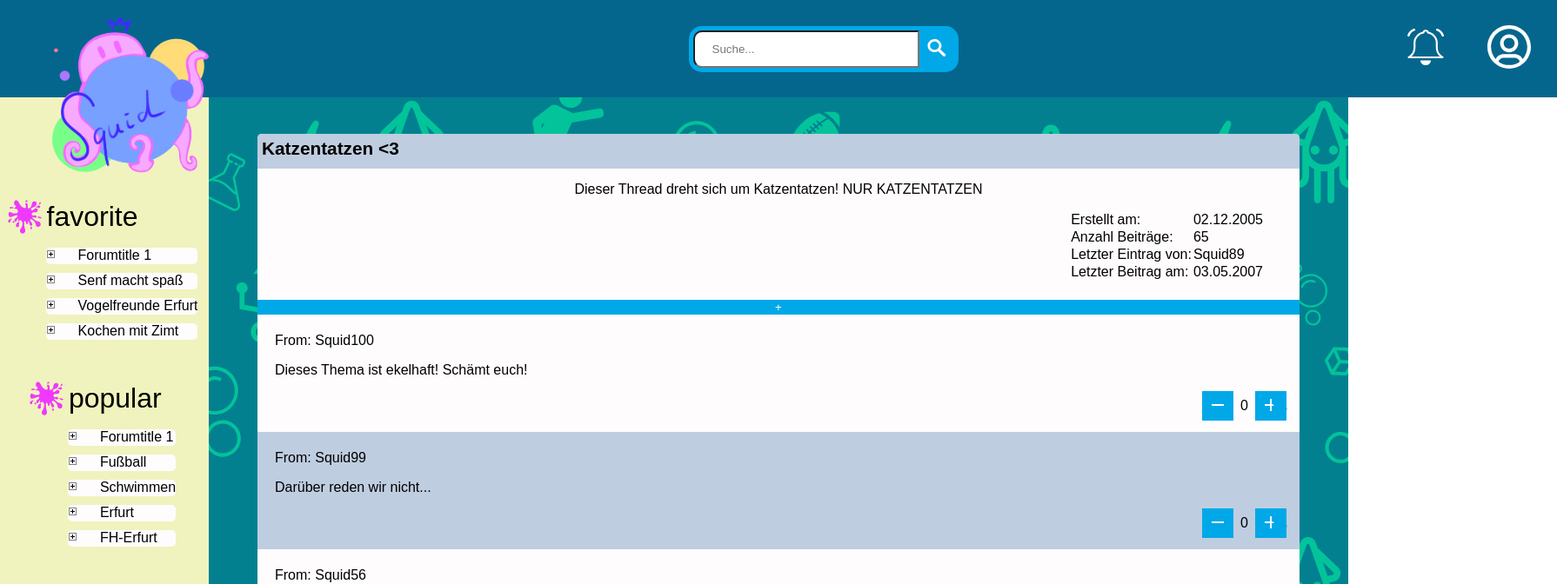
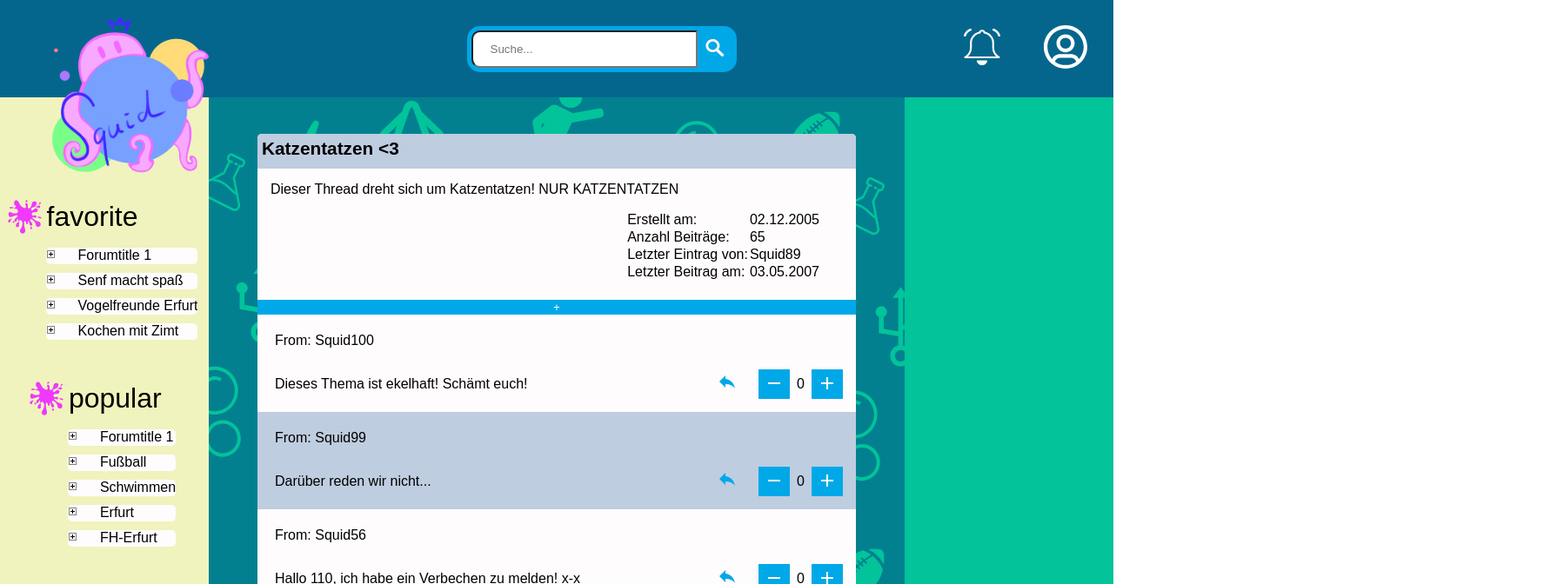
Before and after one commit to Avartos/Webaufbau, a React (Create React App) app: page /contributions/1 in a window 1280 px wide. Shown: the top 672 px of the page at 87% size, 1790 px wide, since content can reach past the window. Built offline with nearby package versions, Linux system fonts and the light colour scheme.

Commit message:
.scss angepasst

```diff
--- a/src/assets/css/_contributions.scss
+++ b/src/assets/css/_contributions.scss
@@ -15,6 +15,9 @@
     padding: 5px;
     margin: 5px;
     display: flex;
+    margin-top: -55px;
+    margin-left: 930px
+
 }
 
 .newContributionForm {
@@ -24,7 +27,7 @@
         margin: 5px;
         outline: none;
         resize: none;
-        width: 90%;
+        min-width: 95%;
         height: 7em;
         border: 1px solid #FF9838;
         border-radius: 10px;
@@ -54,6 +57,10 @@
         padding-right: 40px;
         padding-bottom: 10px;
     }
+
+    .body {
+        text-align: left;
+    }
 }
 
 .contributions {
@@ -62,17 +69,20 @@
 }
 
 .contribution {
+    position: relative;
     padding: 5px;
     padding-left: 20px;
     text-align: left;
+    display:flex;
+    flex-direction: column;
 }
 
 .contribution:nth-child(even){
     background-color: #BFCDE0;
 
     .replyButton {
-        @include basicButton($aCAnswerFontColor, $buttonColor, $aCHoverColor, $buttonPressedColor);
-        background-color: #BFCDE0;
+       // @include basicButton($aCAnswerFontColor, $buttonColor, $aCHoverColor, $buttonPressedColor);
+        background-color: #bfcde000;
     }
 
     .newContributionForm {
@@ -81,13 +91,19 @@
 }
 
 .replyButton {
-    @include basicButton($aCFontColor, $buttonColor, $aCHoverColor, $buttonPressedColor);
+    //@include basicButton($aCFontColor, $buttonColor, $aCHoverColor, $buttonPressedColor);
     border: none;
-    background-color: #FEFCFD;
+    position: absolute;
+    bottom: 5px;
+    right: 130px;
+    top: 45px;
+    background-color: #fefcfd00;
     color: $buttonColor;
-    display: flex;
-    margin-left: 1137px;
-    margin-bottom: 15px;
+    //display: flex;
+   // justify-content: flex-end;
+   // padding-right: 120px;
+    height: 40px;
+    padding-top: 20px;
 
 }
 
@@ -97,6 +113,7 @@
     display: flex;
     margin-top: -42px;
     margin-right: 10px;
+    justify-content: flex-end;
 
     p {
         margin: 8px;
@@ -108,3 +125,23 @@
     @include basicButton($aCFontColor, $buttonColor, $aCHoverColor, $buttonPressedColor);
     margin-right: 0;
 }
+
+.createArea{
+    display: flex;
+    flex-wrap: wrap;
+    justify-content: right;
+    margin: 0 auto 0 auto;
+
+
+}
+
+.buttonArea {
+    display: flex;
+    justify-content: flex-end;
+    padding-left: 990px;
+}
+
+.contibutionAllButtons {
+    display: flex;
+    justify-content: flex-end;
+}
--- a/src/components/contribution.jsx
+++ b/src/components/contribution.jsx
@@ -55,11 +55,9 @@ function Contribution({ contribution, isReply = false }) {
 
     return (
         <div className="contribution">
+
             <p className="header">From: {contribution.contributorSquid}</p>
             <p className="body">{contribution.contributionText}</p>
-            {!isReply && !reply && <button className="replyButton" onClick={() => setReply(true)}> <ReplyIcon /> </button>}
-            {!isReply && reply && <div><AddNewContributionForm /><button className="discardContribution" onClick={() => setReply(false)}>Verwerfen</button></div>}
-
             <div className="counterOfLikes">
 
                 <button className="counterButton" onClick={() => setCount(count - 1)}> <RemoveIcon /> </button>
@@ -67,6 +65,9 @@ function Contribution({ contribution, isReply = false }) {
                 <button className="counterButton" onClick={() => setCount(count + 1)}> <AddIcon /> </button>
 
             </div>
+            {!isReply && !reply && <button className="replyButton" onClick={() => setReply(true)}> <ReplyIcon /> </button>}
+            {!isReply && reply && <div><AddNewContributionForm /><button className="discardContribution" onClick={() => setReply(false)}>Verwerfen</button></div>}
+
             <div className="replies">
                 {replies.map((reply) => {
                     return (
@@ -77,6 +78,7 @@ function Contribution({ contribution, isReply = false }) {
                     );
                 })}
             </div>
+
         </div>
     )
 }
--- a/src/components/createContribution.jsx
+++ b/src/components/createContribution.jsx
@@ -18,6 +18,7 @@ const NewContributionForm = ({ handleSubmitForm }) => {
                         setContributionText("");
                     }}
                 >
+                <div className="createArea">
 
                     <textarea className="textarea"
                         required
@@ -27,8 +28,11 @@ const NewContributionForm = ({ handleSubmitForm }) => {
                         }}
                         placeholder="Gib deinen Beitrag zum Thema!"
                     ></textarea>
-                    <button>Anfügen</button>
-                    <button>Absenden</button>
+                    <div className="buttonArea">
+                        <button>Anfügen</button>
+                        <button>Absenden</button>
+                    </div>
+                    </div>
                 </form>
             </div>
         )
```
